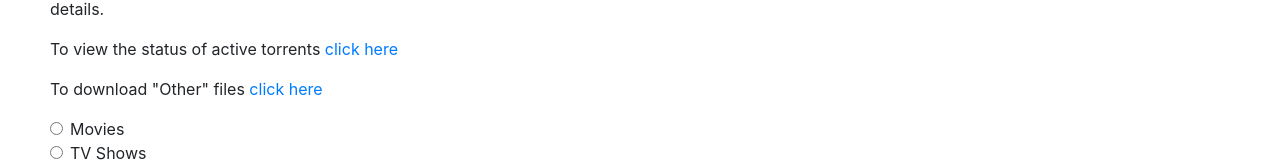
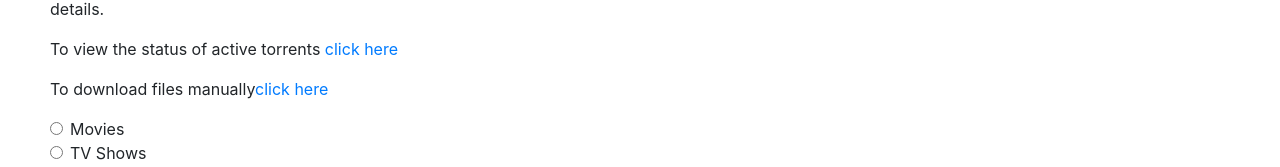
Before and after one commit to gatesweeney/rapt-tools, a React (Create React App) app: page /torrent in a window 1280 px wide. Shown: the part 227-394 px from the top of the page. Built offline with nearby package versions, Linux system fonts and the light colour scheme.

Commit message:
Update Torrent.js

```diff
--- a/src/torrent/Torrent.js
+++ b/src/torrent/Torrent.js
@@ -137,7 +137,7 @@ async function sendMagnet(magnet, type) {
         <h1 className="display-3">Torrent Search</h1>
         <p>You may upload a CSV file with the headers 'Movie' and 'Year', or search single torrents below. Hover over the torrent title to see the full length to verify details.</p>
         <p>To view the status of active torrents <a href="/seedstatus">click here</a></p>
-        <p>To download "Other" files <a href="/torfile">click here</a></p>
+        <p>To download files manually<a href="https://cloud.raptlex.com/index.php/s/YCZZZ94mW8XZdmm">click here</a></p>
         <div class="form-check">
         <input class="form-check-input" type="radio" name="flexRadioDefault1" id="movies"></input>
         <label class="form-check-label" for="flexRadioDefault">
```
